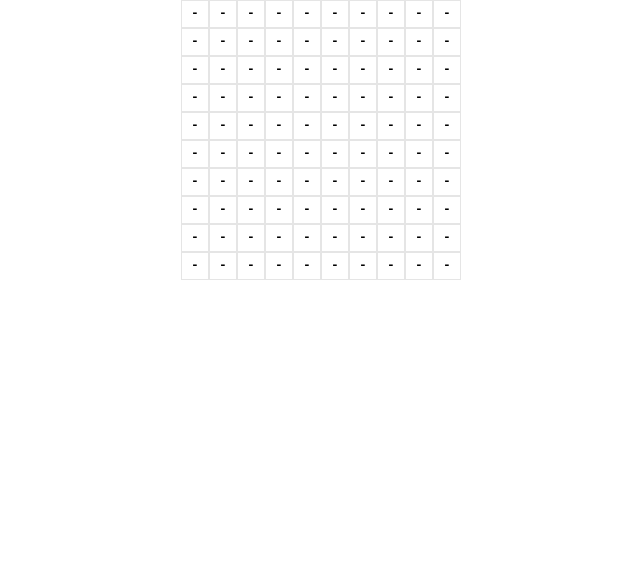
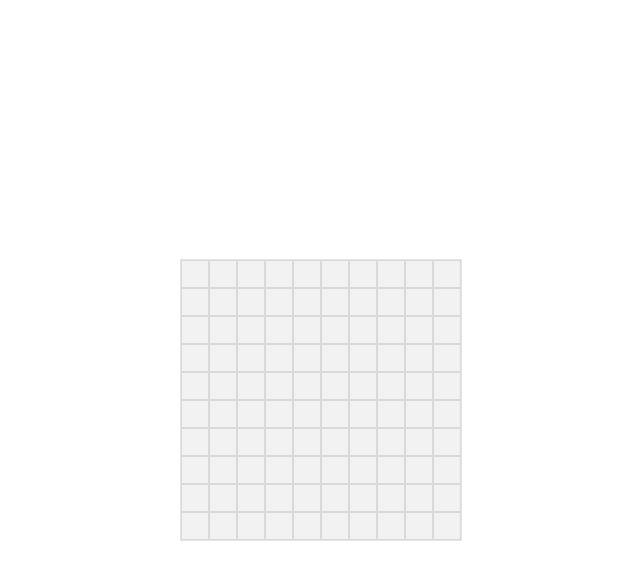
Before and after one commit to verkholantsev/minesweeper, a React (Create React App) app: page / in a window 1280 px wide. Shown: the top 580 px of the page, without its empty margins (319-959 px from the left). Built offline with nearby package versions, Linux system fonts and the light colour scheme.

Commit message:
Moves game field to center

```diff
--- a/src/App.css
+++ /dev/null
@@ -1,24 +0,0 @@
-.App {
-  text-align: center;
-}
-
-.App-logo {
-  animation: App-logo-spin infinite 20s linear;
-  height: 80px;
-}
-
-.App-header {
-  background-color: #222;
-  height: 150px;
-  padding: 20px;
-  color: white;
-}
-
-.App-intro {
-  font-size: large;
-}
-
-@keyframes App-logo-spin {
-  from { transform: rotate(0deg); }
-  to { transform: rotate(360deg); }
-}
--- /dev/null
+++ b/src/App/App.css
@@ -0,0 +1,9 @@
+.App
+{
+    display: inline-block;
+    position: absolute;
+    top: 50%;
+    left: 50%;
+    transform: translateX(-50%) translateY(-50%);
+    border: 1px solid rgba(0, 0, 0, .1);
+}
--- a/src/App.js
+++ b/src/App/App.js
@@ -1,6 +1,6 @@
 import React, {Component} from 'react';
 import './App.css';
-import GameField from './GameField/GameField';
+import GameField from '../GameField/GameField';
 
 function generateField(width, height, minesCount) {
     let field = [];
--- a/src/GameField/GameField.css
+++ b/src/GameField/GameField.css
@@ -1,6 +1,5 @@
 .GameField
 {
-    display: inline-block;
 }
 
 .GameField__row
--- a/src/Square/Square.css
+++ b/src/Square/Square.css
@@ -8,11 +8,19 @@
     font-weight: bold;
     user-select: none;
     cursor: pointer;
+    background-color: rgba(0, 0, 0, .05);
+    text-align: center;
 }
 
 .Square:hover
 {
-    background-color: rgba(0, 0, 0, .05);
+    background-color: rgba(0, 0, 0, .1);
+}
+
+.Square__opened,
+.Square__opened:hover
+{
+    background-color: transparent;
 }
 
 .Square__content_1
--- a/src/Square/Square.js
+++ b/src/Square/Square.js
@@ -6,12 +6,12 @@ function Square(props) {
 
     let className = 'Square';
     if (isOpened) {
-        className = `${className} Square__content_${nearestMinesCount}`;
+        className = `${className} Square__opened Square__content_${nearestMinesCount}`;
     }
 
     let content = null;
     if (!isOpened) {
-        content = '-';
+        content = '';
     } else if (hasMine) {
         content = '💣';
     } else if (nearestMinesCount > 0) {
--- a/src/index.css
+++ b/src/index.css
@@ -1,5 +1,13 @@
-body {
-  margin: 0;
-  padding: 0;
-  font-family: sans-serif;
+html,
+body,
+#root
+{
+    height: 100%;
 }
+
+body
+{
+    margin: 0;
+    padding: 0;
+    font-family: sans-serif;
+}
--- a/src/index.js
+++ b/src/index.js
@@ -1,7 +1,7 @@
 import React from 'react';
 import ReactDOM from 'react-dom';
 import './index.css';
-import App from './App';
+import App from './App/App';
 import registerServiceWorker from './registerServiceWorker';
 
 ReactDOM.render(<App />, document.getElementById('root'));
```
Also changed, not shown: 1 other file (tests, documents, lock files or other folders).
